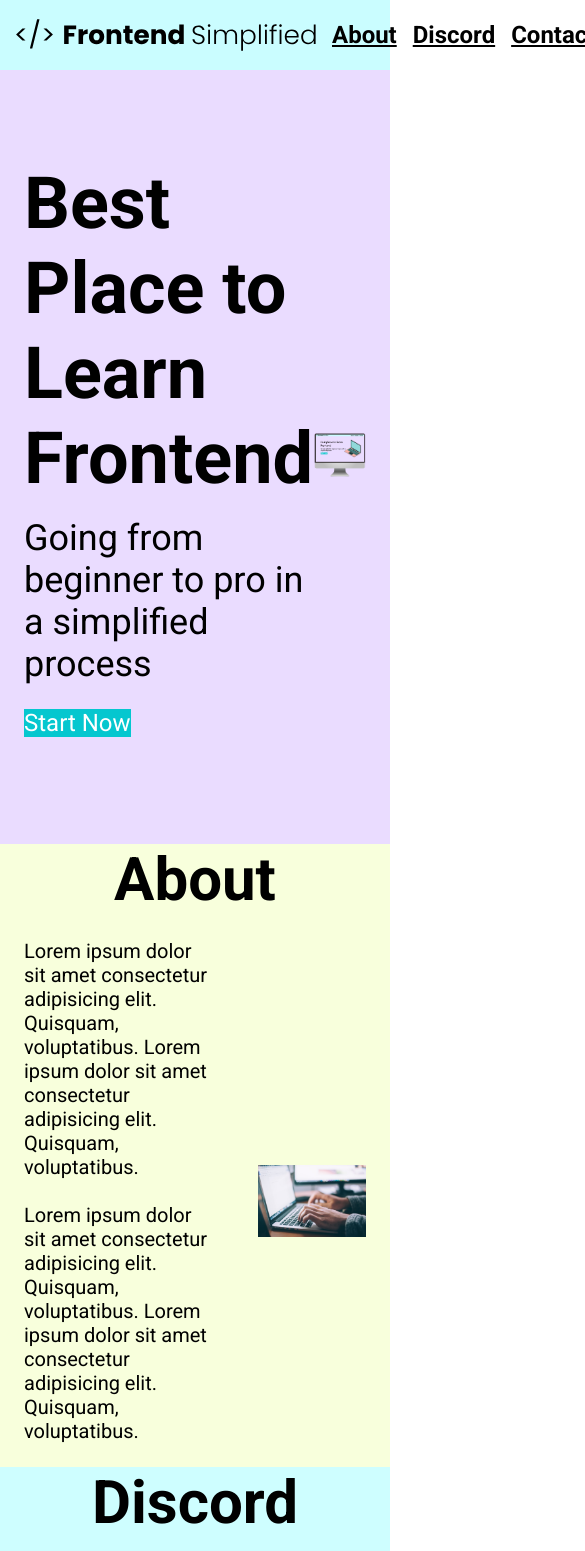
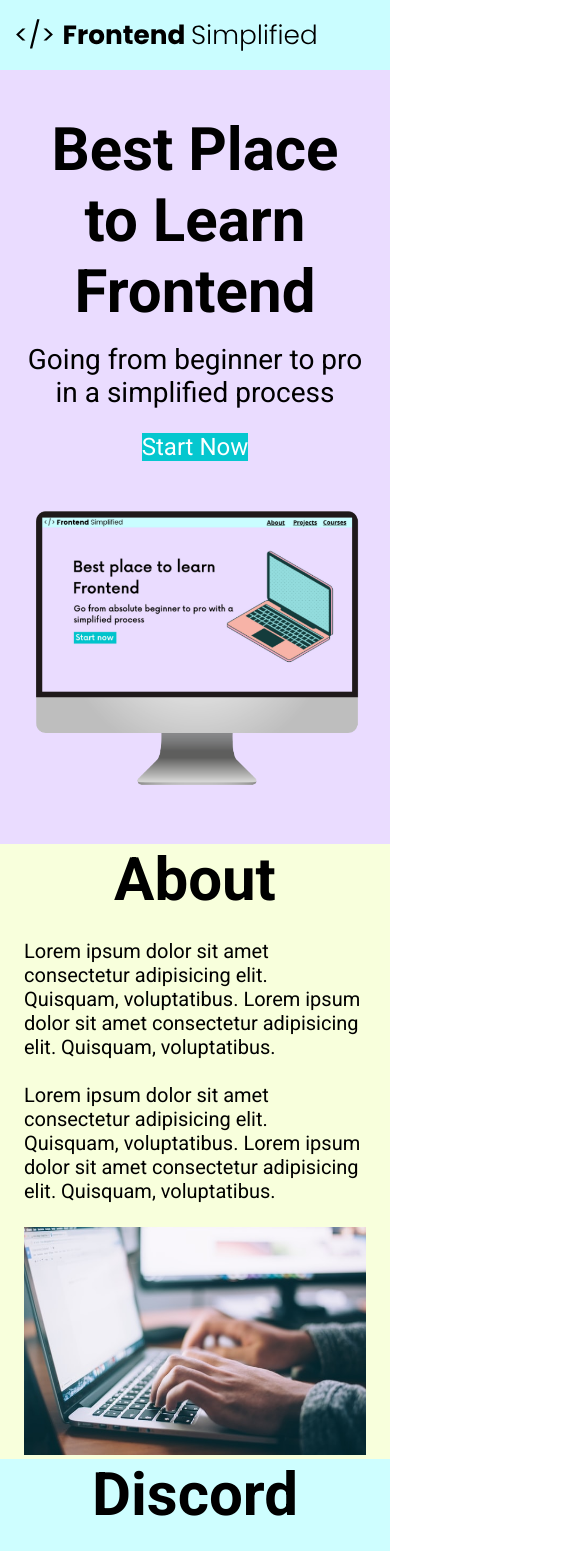
Before and after one commit to ElfBoiii/first-github-project, a plain HTML site: page index.html in a window 390 px wide. Shown: the top 1551 px of the page, 585 px wide, since content can reach past the window. Drawn offline with Linux system fonts and the light colour scheme.

Commit message:
making everything responsive

```diff
--- a/index.html
+++ b/index.html
@@ -18,12 +18,12 @@
       </nav>
       <header>
         <div class="row">
-          <div>
+          <div class="home_description">
             <h1>Best Place to Learn Frontend</h1>
             <p class="subheader">
               Going from beginner to pro in a simplified process
             </p>
-            <button>Start Now</button>
+            <button class="home_description_button">Start Now</button>
           </div>
           <figure>
             <img src="./assets/laptop.png" alt="Home page image" />
--- a/style.css
+++ b/style.css
@@ -126,6 +126,7 @@ form {
     display: flex;
     flex-direction: column;
     margin:0 auto;
+    padding: 0 24;
 }
 
 input, textarea {
@@ -153,3 +154,68 @@ footer {
 .footer_link {
     padding: 0 16px;
 }
+
+@media (max-width: 728px) {
+    .row {
+        flex-direction: column;
+    }
+
+    .home_description {
+        margin-bottom:24px;
+        display: flex;
+        flex-direction: column;
+        align-items: center;
+    }
+
+    .home_description_button {
+        max-width: 240px;
+    }
+
+    h1 {
+        text-align: center;
+        font-size: 60px;
+    }
+
+    .subheader {
+        text-align: center;
+        font-size: 28px;
+    }
+
+    ul {
+        display: none;
+    }
+
+    .section_description {
+        flex-direction: column;
+    }
+
+    .section_description--wrapper {
+        width: 100%;
+    }
+
+    .about_image--wrapper {
+        width: 100%;
+    }
+
+    #discord .section_description {
+        flex-direction: column-reverse;
+    }
+
+    footer {
+        padding: 48 24;
+    }
+
+    .footer_logo {
+        max-width: 360px;
+
+    }
+
+    .footer_link {
+        padding: 0 4px;
+        font-size: 18px;
+    }
+
+    .footer_links {
+        margin-bottom: 24px;
+    }
+}
```
